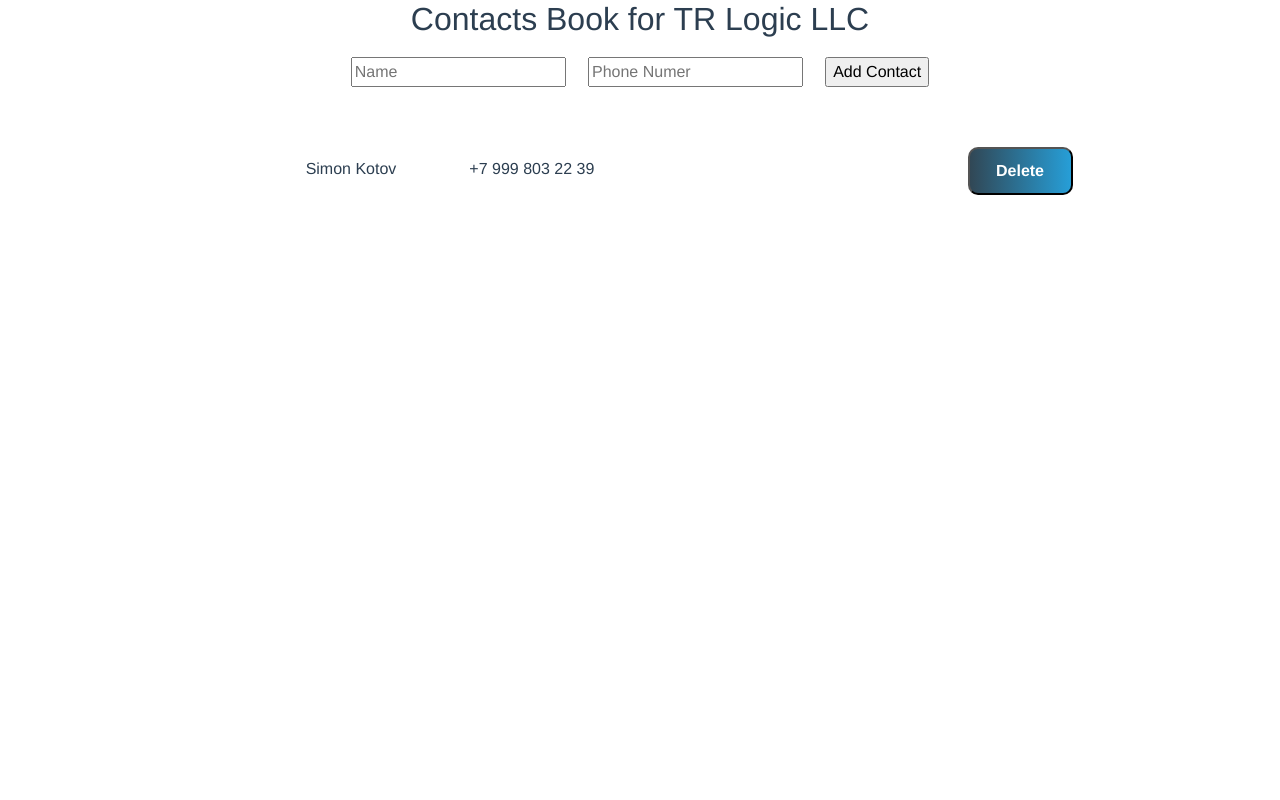
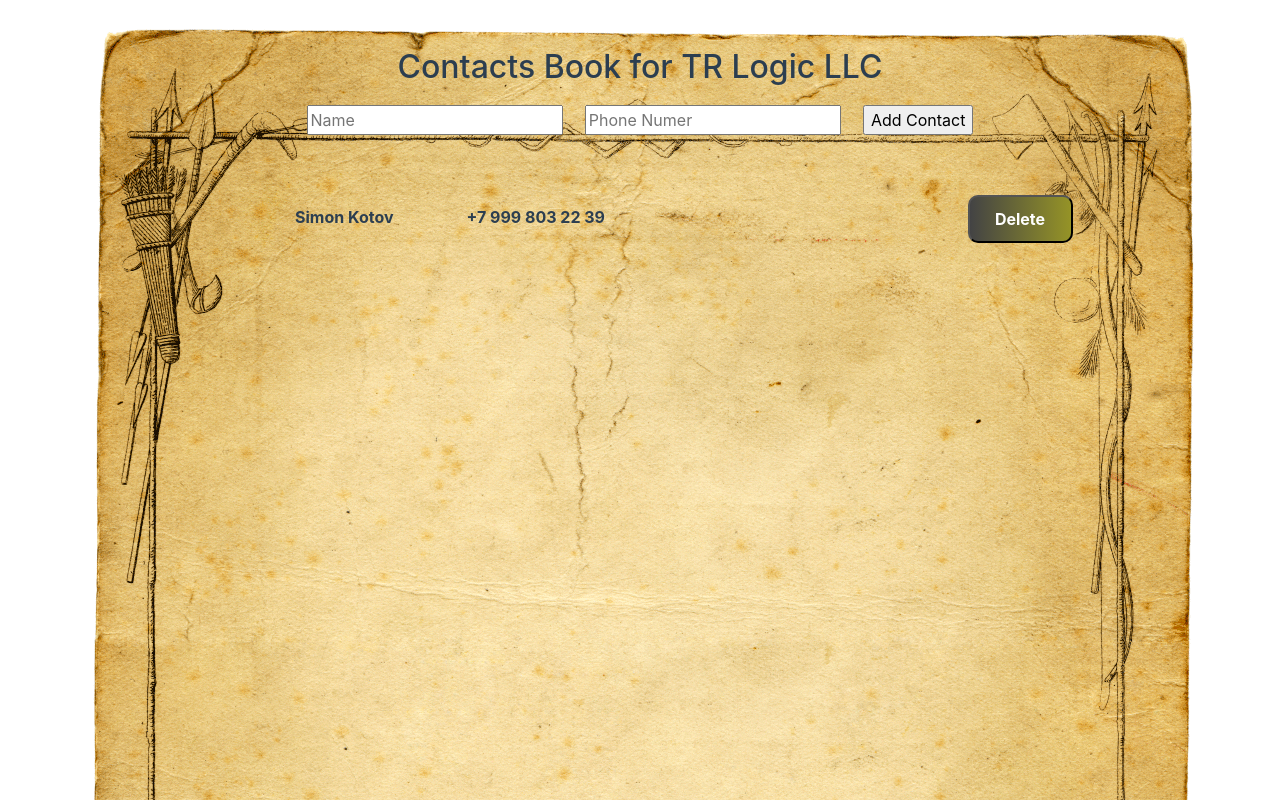
Before and after one commit to Multyjog/test-contacts, a Vue app: page / in a window 1280 px wide. Built offline with nearby package versions, Linux system fonts and the light colour scheme.

Commit message:
Undo ready. Need to work with styles a bit, and jobs done

```diff
--- a/src/App.vue
+++ b/src/App.vue
@@ -5,10 +5,11 @@
 </template>
 
 <style>
-#app {
-  font-family: Avenir, Helvetica, Arial, sans-serif;
-  -webkit-font-smoothing: antialiased;
-  -moz-osx-font-smoothing: grayscale;
+body {
+  background-image: url("assets/background.jpeg");
+  background-repeat: no-repeat;
+  background-position: top;
+  font-weight: bolder;
   text-align: center;
   color: #2c3e50;
 }
--- a/src/components/InputWithEdit.vue
+++ b/src/components/InputWithEdit.vue
@@ -45,3 +45,9 @@
   },
 };
 </script>
+
+<style scoped>
+button {
+  margin-left: 1rem;
+}
+</style>
--- a/src/router/index.js
+++ b/src/router/index.js
@@ -1,20 +1,20 @@
 import Vue from "vue";
 import VueRouter from "vue-router";
-import Contacts from "../views/Contacts.vue";
-import About from "../views/About.vue";
+import ContactsBook from "../views/ContactsBook.vue";
+import Details from "../views/Details.vue";
 
 Vue.use(VueRouter);
 
 const routes = [
   {
     path: "/",
-    name: "Contacts",
-    component: Contacts,
+    name: "ContactsBook",
+    component: ContactsBook,
   },
   {
-    path: "/about/:id",
-    name: "about",
-    component: About,
+    path: "/details/:id",
+    name: "Details",
+    component: Details,
     props: true,
   },
 ];
--- a/src/store/index.js
+++ b/src/store/index.js
@@ -9,10 +9,7 @@
       {
         name: "Simon Kotov",
         phone: "+7 999 803 22 39",
-        extra: [
-          { key: "email", value: "@gmail" },
-          { key: "mail", value: "@mail" },
-        ],
+        extra: [{ key: "Email", value: "simon.kotov.web@gmail.com" }],
       },
     ],
   },
--- a/src/views/About.vue
+++ /dev/null
@@ -1,16 +0,0 @@
-<template>
-  <div>
-    <Details />
-  </div>
-</template>
-
-<script>
-import Details from "@/components/Details.vue";
-
-export default {
-  name: "About",
-  components: {
-    Details,
-  },
-};
-</script>
--- a/src/views/Contacts.vue
+++ /dev/null
@@ -1,16 +0,0 @@
-<template>
-  <div>
-    <ContactsBook />
-  </div>
-</template>
-
-<script>
-import ContactsBook from "@/components/ContactsBook.vue";
-
-export default {
-  name: "Contacts",
-  components: {
-    ContactsBook,
-  },
-};
-</script>
--- a/src/components/ContactsBook.vue
+++ b/src/views/ContactsBook.vue
@@ -1,6 +1,6 @@
 <template>
-  <div>
-    <div><h2>Contacts Book for TR Logic LLC</h2></div>
+  <div class="background">
+    <div class="logo"><h2>Contacts Book for TR Logic LLC</h2></div>
     <div class="container">
       <input id="name" placeholder="Name" />
       <input id="phone" placeholder="Phone Numer" />
@@ -11,7 +11,7 @@
         class="contact row"
       >
         <router-link
-          :to="{ name: 'about', params: { id: index } }"
+          :to="{ name: 'Details', params: { id: index } }"
           class="col-sm-8"
         >
           <span>{{ contact.name }}</span>
@@ -54,6 +54,9 @@
 </script>
 
 <style scoped>
+.logo {
+  margin-top: 3rem;
+}
 .container input {
   margin: 1% 1%;
 }
@@ -80,9 +83,9 @@
 .deleteButton {
   background-image: linear-gradient(
     to right,
-    #314755 0%,
-    #26a0da 51%,
-    #314755 100%
+    #434344 0%,
+    #979526 51%,
+    #434344 100%
   );
   text-align: center;
   transition: 0.5s;
--- a/src/components/Details.vue
+++ b/src/views/Details.vue
@@ -9,7 +9,7 @@
       <button
         class="btn btn-primary"
         @click="saveContact"
-        :disabled="!newExtra"
+        :disabled="!hasChanges"
       >
         Save
       </button>
@@ -20,7 +20,11 @@
         <h1>{{ contact.phone }}</h1>
       </div>
       <div class="extra" v-if="contactExtra">
-        <h1 v-for="(extraEntry, index) in contactExtra" :key="index">
+        <div
+          class="extraItem"
+          v-for="(extraEntry, index) in contactExtra"
+          :key="index"
+        >
           {{ extraEntry.key }} :
           <InputWithEdit
             :value="extraEntry.value"
@@ -32,12 +36,15 @@
           >
             X
           </button>
-        </h1>
+        </div>
       </div>
     </div>
     <div class="inputs">
       <input v-model="newExtraKey" placeholder="Type" />
       <button @click="addExtraEntry">Add New Field</button>
+      <button v-if="hasChanges" @click="undoLastAction">
+        Undo last action
+      </button>
     </div>
   </div>
 </template>
@@ -52,12 +59,14 @@
   data: () => {
     return {
       newExtraKey: "",
-      newExtra: null,
-      previousExtraState: [],
+      extraStates: [],
     };
   },
   methods: {
-    saveActualExtraState() {},
+    saveToLastExtraState() {
+      this.extraStates.push(this.getExtraCopy());
+      console.log(this.extraStates);
+    },
     saveContact() {
       const contact = { ...this.contact, extra: this.contactExtra };
       this.$store.dispatch("updateContact", {
@@ -73,21 +82,28 @@
     },
     addExtraEntry() {
       if (this.newExtraKey === "") return;
-      if (!this.newExtra) this.newExtra = [...this.contactExtra];
-      this.newExtra.push({ key: this.newExtraKey, value: "" });
+      this.saveToLastExtraState();
+      this.contactExtra.push({ key: this.newExtraKey, value: "" });
       this.newExtraKey = "";
     },
     updateExtraEntry(index, value) {
-      if (!this.newExtra) this.newExtra = [...this.contactExtra];
-      this.newExtra[index].value = value;
+      this.saveToLastExtraState();
+      this.contactExtra[index].value = value;
     },
     deleteExtraEntryWithConfirm(index) {
       if (!confirm("Really?")) return;
       this.deleteExtraEntry(index);
     },
     deleteExtraEntry(index) {
-      if (!this.newExtra) this.newExtra = [...this.contactExtra];
-      this.newExtra.splice(index, 1);
+      this.saveToLastExtraState();
+      this.contactExtra.splice(index, 1);
+    },
+    getExtraCopy() {
+      return this.contactExtra.map((x) => ({ ...x }));
+    },
+    undoLastAction() {
+      if (!this.extraStates.length) return;
+      this.extraStates.pop();
     },
   },
   computed: {
@@ -98,14 +114,25 @@
       return this.$store.getters.getContact(this.contactIndex);
     },
     contactExtra: function () {
-      if (this.newExtra) return this.newExtra;
+      if (this.extraStates.length)
+        return this.extraStates[this.extraStates.length - 1];
       return this.contact.extra;
+    },
+    hasChanges: function () {
+      return this.extraStates.length > 0;
     },
   },
 };
 </script>
 
 <style scoped>
+.extraItem {
+  font-size: 24px;
+  width: 51%;
+  display: inline-flex;
+  align-items: center;
+  justify-content: space-around;
+}
 a {
   background-color: chocolate;
   font-weight: bolder;
@@ -115,7 +142,13 @@
 input {
   margin: 1% 1%;
 }
+.inputs {
+  margin-bottom: 3rem;
+}
 .photo {
   margin: 1% auto 0 auto;
 }
+button {
+  margin: 1rem;
+}
 </style>
```
Also changed, not shown: src/assets/background.jpeg (added).
